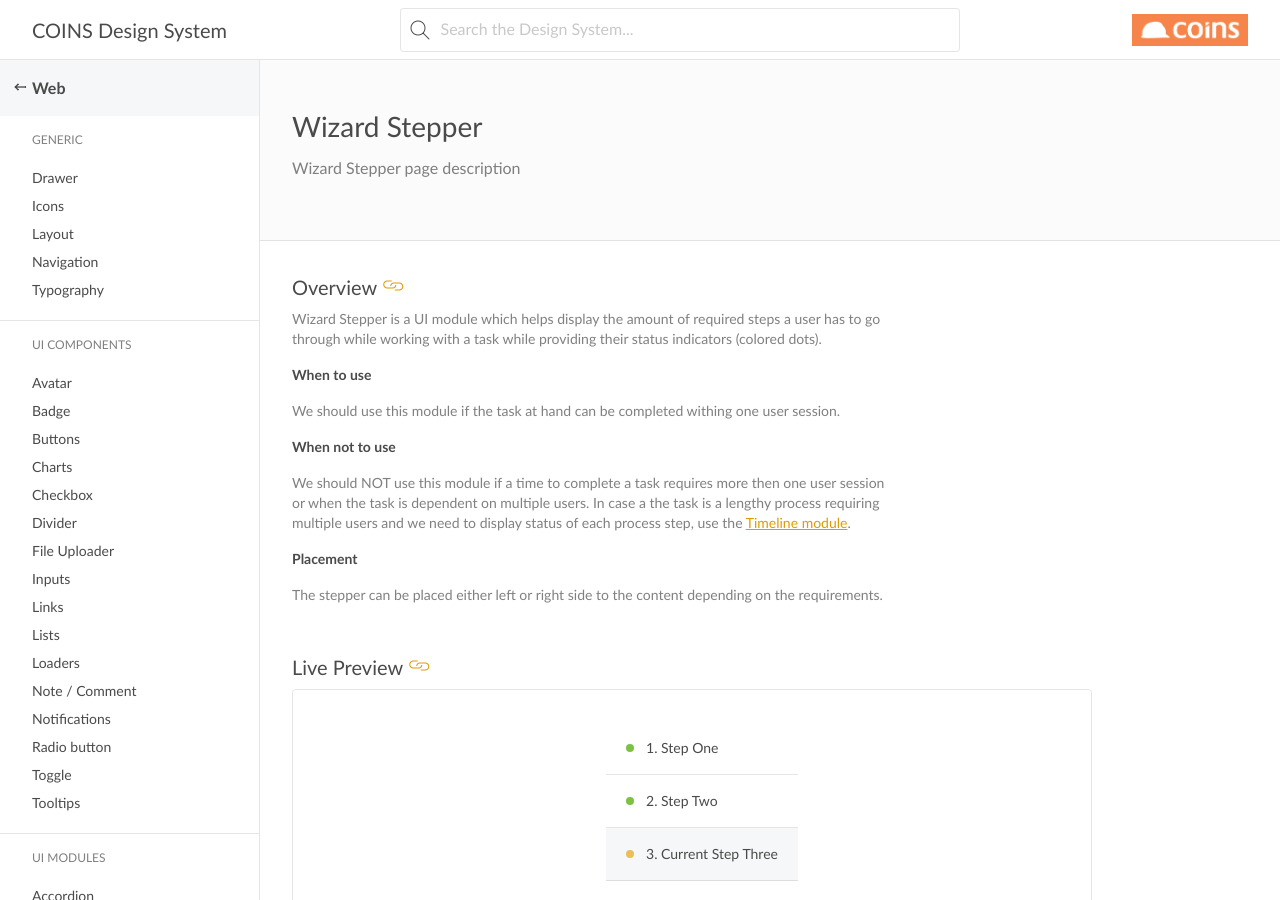
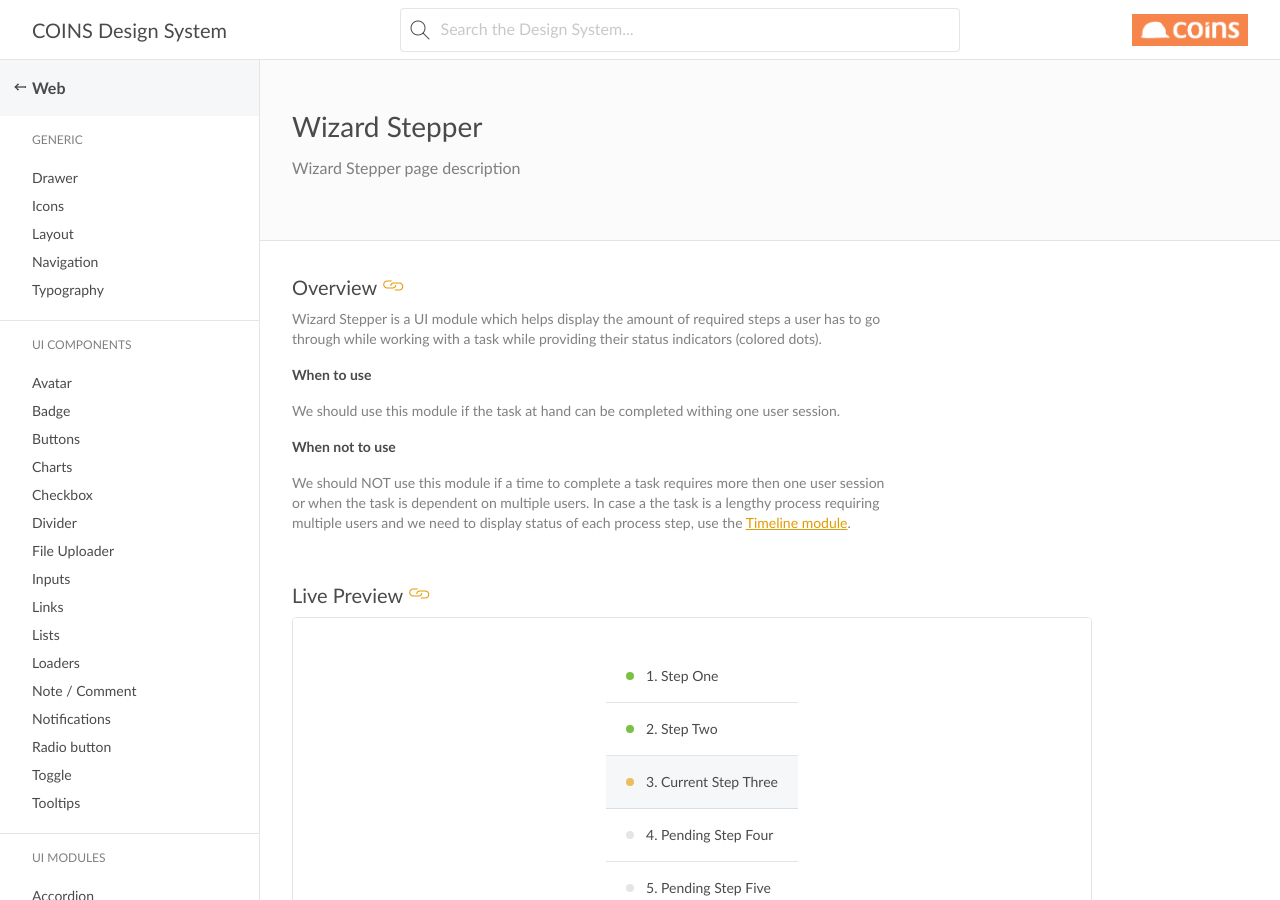
Before and after one commit to COINS-Naz/coins-design-system, a Jekyll site: the page built from _posts/web/ui-modules/2021-06-01-stepper.md, in a window 1280 px wide and 900 px high. Built offline with Jekyll 4.4.1, drawn with Linux system fonts in a browser that asks for light colours; nearby versions of some CDN libraries; some web fonts are replaced; some of the changed text lies outside the part shown.

Commit message:
smallfix

```diff
--- a/_posts/web/ui-modules/2021-06-01-stepper.md
+++ b/_posts/web/ui-modules/2021-06-01-stepper.md
@@ -15,9 +15,6 @@ We should use this module if the task at hand can be completed withing one user
 
 ### When not to use
 We should NOT use this module if a time to complete a task requires more then one user session or when the task is dependent on multiple users. In case a the task is a lengthy process requiring multiple users and we need to display status of each process step, use the [Timeline module](../timeline/).
-
-### Placement
-The stepper can be placed either left or right side to the content depending on the requirements.
 
 ## Live Preview
 {% include snippet.html code='
```
Also changed, not shown: other parts of _posts/web/ui-modules/2021-06-01-stepper.md (+4 -2 lines).
